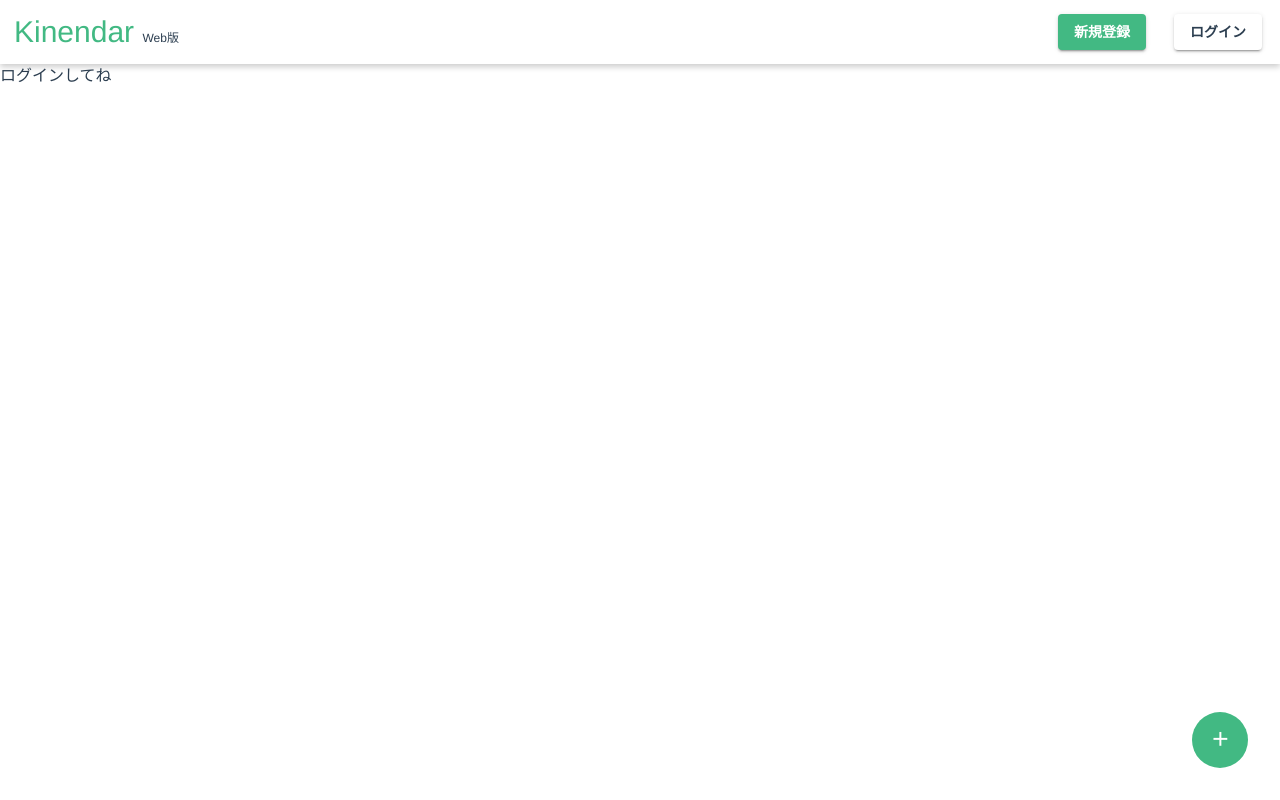
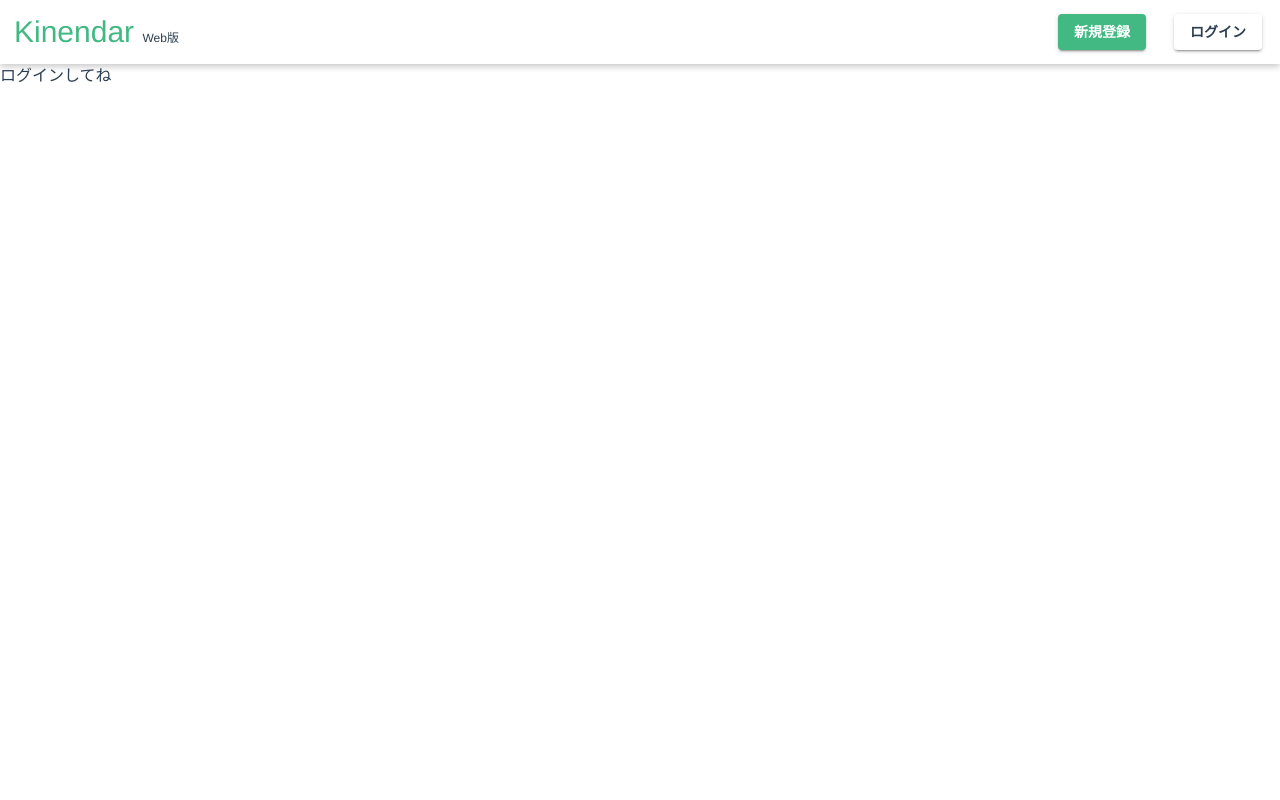
Before and after one commit to yuto90/kinender, a Vue app in the folder front/: page / in a window 1280 px wide. Built offline with nearby package versions, Linux system fonts and the light colour scheme.

Commit message:
＋ボタン消し忘れ

```diff
--- a/front/src/components/Molecules/home/MolHomeDetail.vue
+++ b/front/src/components/Molecules/home/MolHomeDetail.vue
@@ -148,7 +148,7 @@ export default defineComponent({
 
     // 投稿の削除
     const deletePost = async () => {
-      if (!confirm("投稿を削除してよろしいですか？"))return;
+      if (!confirm("投稿を削除してよろしいですか？")) return;
 
       const id: number = state.postDetail["id"];
       const token: string = store.getters.getToken;
@@ -173,7 +173,7 @@ export default defineComponent({
 
     // 投稿のアップデート
     const updateDetail = async () => {
-      if (!confirm("投稿を更新してよろしいですか？"))return;
+      if (!confirm("投稿を更新してよろしいですか？")) return;
 
       // storeから入力情報を取得
       const inputDate: string = store.getters.getInputDate;
--- a/front/src/components/Molecules/setting/MolSettingUserInfo.vue
+++ b/front/src/components/Molecules/setting/MolSettingUserInfo.vue
@@ -39,7 +39,6 @@
 <script lang="ts">
 import { defineComponent } from "vue";
 import { useStore } from "vuex";
-import { useRouter } from "vue-router";
 import { key } from "@/store";
 import AtomButton from "@/components/Atoms/AtomButton.vue";
 
--- a/front/src/views/Home.vue
+++ b/front/src/views/Home.vue
@@ -1,26 +1,6 @@
 <template>
   <div class="home">
     <OrgHome />
-    <router-link :to="{ name: 'Add' }">
-      <div class="m-3">
-        <button
-          class="
-            fixed
-            bottom-8
-            right-8
-            w-14
-            h-14
-            bg-vue-green
-            text-lg text-white
-            font-semibold
-            rounded-full
-            hover:bg-green-200
-          "
-        >
-          ＋
-        </button>
-      </div>
-    </router-link>
   </div>
 </template>
 
```
Lines whose indentation alone changed are shown as unchanged.
